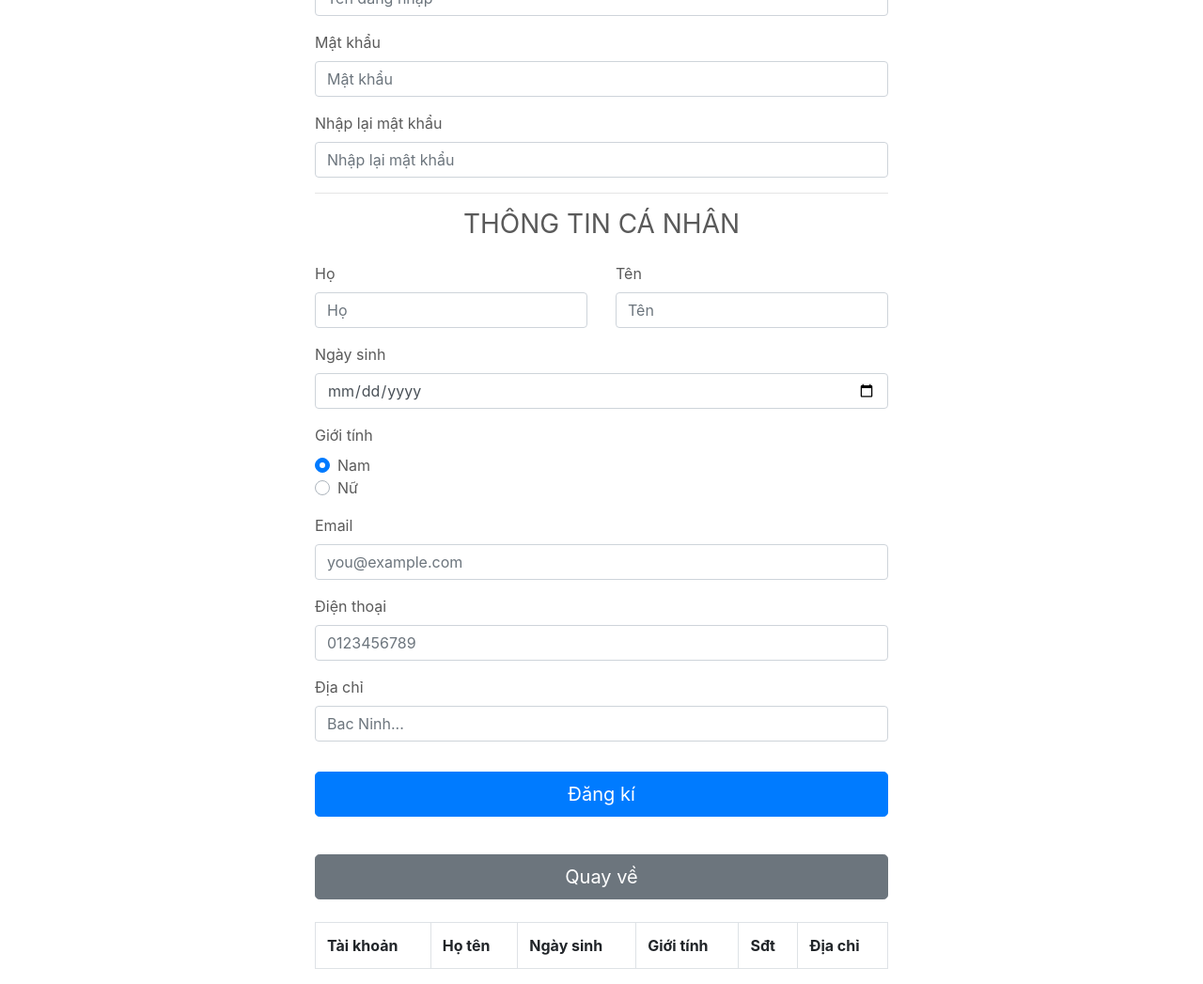
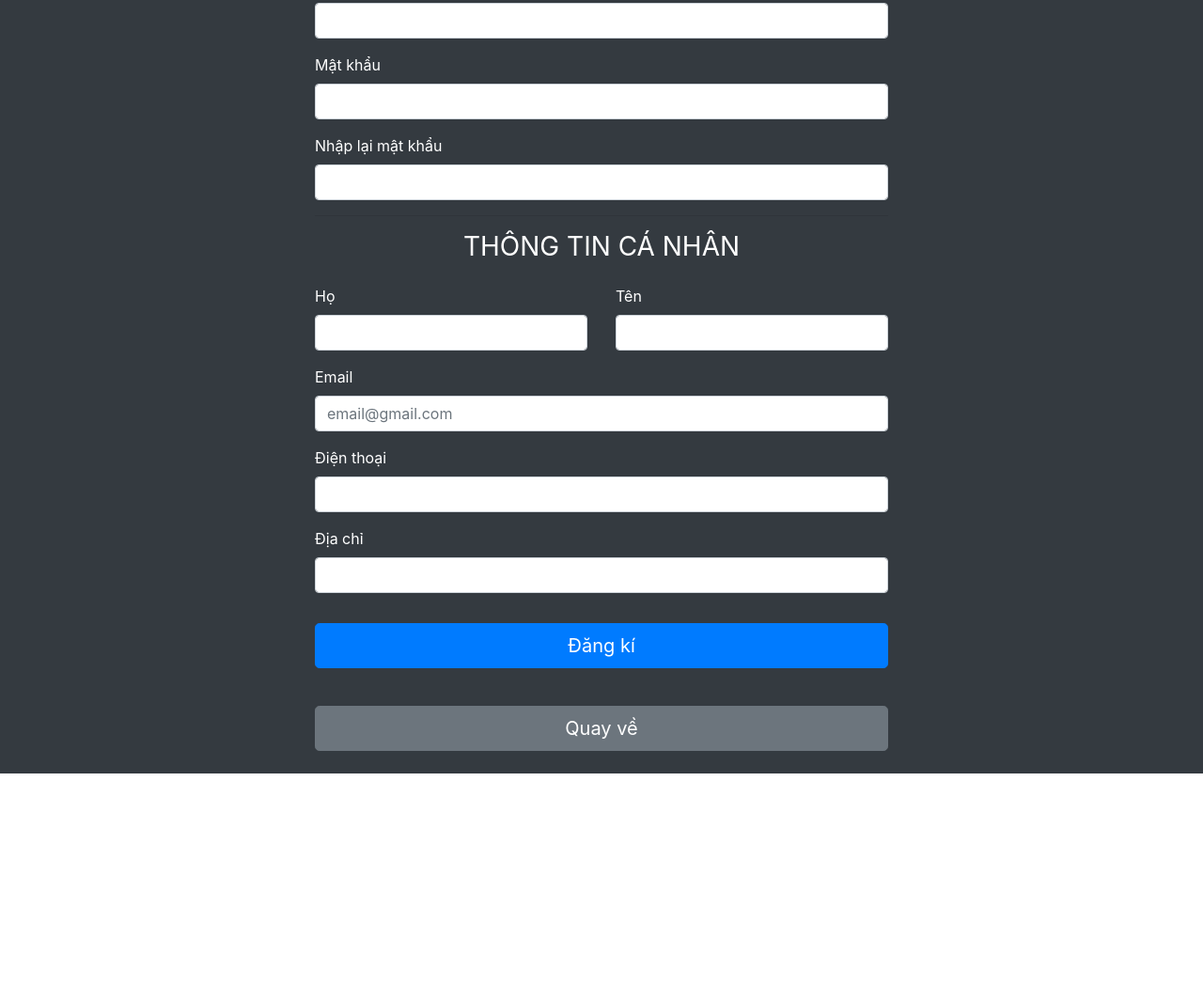
Before and after one commit to 20114291-TranDinhKhanh/20116521_LeQuocDat_20114291_TranDinhKhanh_Web_ban_linh_kien_may_tinh, a plain HTML site: page html/dangki.html in a window 1280 px wide. Shown: the part 95-1142 px from the top of the page at 94% size. After the commit the page ends 918 px from the top, so only its background shows below. Drawn offline with Linux system fonts and the light colour scheme.

Commit message:
Tenthcommit

```diff
--- a/html/dangki.html
+++ b/html/dangki.html
@@ -68,7 +68,6 @@
             var un = document.getElementById("username").value;
             var h = document.getElementById("firstName").value;
             var t = document.getElementById("lastName").value;
-            var ns = document.getElementById("birthday").value;
             var dt = document.getElementById("phone").value;
             var dc = document.getElementById("address").value;
 
@@ -96,31 +95,32 @@
 </head>
 
 <body>
-    <div class="container-fluid">
+    <div class="container-fluid bg-dark text-white">
         <div class="row">
             <div class="col-md-3"></div>
             <div class="col-md-6">
                 <div class="text-center">
+                    <br>
                     <h1 class="h3 font-weight-normal">ĐĂNG KÍ TÀI KHOẢN</h1>
                 </div>
                 <form class="needs-validation" novalidate>
                     <div class="form-group">
                         <label for="username">Tên đăng nhập</label>
-                        <input type="text" class="form-control" id="username" placeholder="Tên đăng nhập" required>
+                        <input type="text" class="form-control" id="username" required>
                         <div class="invalid-feedback" style="width: 100%;">
                             Vui lòng nhập tên đăng nhập!
                         </div>
                     </div>
                     <div class="form-group">
                         <label for="pwd">Mật khẩu</label>
-                        <input type="password" class="form-control" id="pwd" placeholder="Mật khẩu" value="" required>
+                        <input type="password" class="form-control" id="pwd" value="" required>
                         <div class="invalid-feedback" style="width: 100%;">
                             Bạn chưa nhập mật khẩu!
                         </div>
                     </div>
                     <div class="form-group">
                         <label for="checkpwd">Nhập lại mật khẩu</label>
-                        <input type="password" class="form-control" id="checkpwd" placeholder="Nhập lại mật khẩu" value="" required onblur="checkmatkhau()">
+                        <input type="password" class="form-control" id="checkpwd" value="" required onblur="checkmatkhau()">
                         <div class="invalid-feedback" style="width: 100%;">
                             Bạn chưa nhập tên đăng nhập!
                         </div>
@@ -134,7 +134,7 @@
                         <div class="row">
                             <div class="col-md-6 mt-3">
                                 <label for="firstName">Họ</label>
-                                <input type="text" class="form-control" id="firstName" placeholder="Họ" value="" required onblur="kiemtraho()">
+                                <input type="text" class="form-control" id="firstName" value="" required onblur="kiemtraho()">
                                 <div class="invalid-feedback">
                                     Bạn chưa nhập họ!!!
                                 </div>
@@ -142,7 +142,7 @@
                             </div>
                             <div class="col-md-6 mt-3">
                                 <label for="lastName">Tên</label>
-                                <input type="text" class="form-control" id="lastName" placeholder="Tên" value="" required onblur="kiemtraten()">
+                                <input type="text" class="form-control" id="lastName" value="" required onblur="kiemtraten()">
                                 <div class="invalid-feedback">
                                     Bạn chưa nhập tên!!!
                                 </div>
@@ -151,34 +151,15 @@
                         </div>
                     </div>
                     <div class="form-group">
-                        <label for="birthday">Ngày sinh</label>
-                        <input type="date" class="form-control" id="birthday" required>
-                        <div class="invalid-feedback">
-                            Ngày sinh không được để trống!!!
-                        </div>
-                    </div>
-                    <div class="form-group">
-                        <label for="gender">Giới tính</label>
-                        <div class="custom-control custom-radio">
-                            <input id="Nam" name="gender" type="radio" class="custom-control-input" value="Nam" checked required>
-                            <label class="custom-control-label" for="Nam">Nam</label>
-                        </div>
-                        <div class="custom-control custom-radio">
-                            <input id="Nu" name="gender" type="radio" class="custom-control-input" value="Nữ" required>
-                            <label class="custom-control-label" for="Nu">Nữ</label>
-                        </div>
-
-                    </div>
-                    <div class="form-group">
                         <label for="email">Email</label>
-                        <input type="email" class="form-control" id="email" placeholder="you@example.com" required>
+                        <input type="email" class="form-control" id="email" placeholder="email@gmail.com" required>
                         <div class="invalid-feedback">
                             Email không được để trống!!!
                         </div>
                     </div>
                     <div class="form-group">
                         <label for="phone">Điện thoại</label>
-                        <input type="tel" class="form-control" id="phone" placeholder="0123456789" required onblur="checktel()">
+                        <input type="tel" class="form-control" id="phone" required onblur="checktel()">
                         <div class="invalid-feedback">
                             Điện thoại không được để trống!!!
                         </div>
@@ -186,7 +167,7 @@
                     </div>
                     <div class="form-group">
                         <label for="address">Địa chỉ</label>
-                        <input type="text" class="form-control" id="address" placeholder="Bac Ninh..." required>
+                        <input type="text" class="form-control" id="address" required>
                         <div class="invalid-feedback">
                             Địa chỉ không được bỏ trống!!!
                         </div>
@@ -201,21 +182,8 @@
                 </form>
                 </div>
                 <a href="../index.html" style="text-decoration: none;"><button class="btn btn-secondary btn-lg btn-block mt-3" type="submit">Quay về</button></a>
-                <div class="col-md-3"></div>
                 <br>
-                <table class="table table-hover table-bordered" id="tbinfo">
-                    <tr>
-                        <th>Tài khoản</th>
-                        <th>Họ tên</th>
-                        <th>Ngày sinh</th>
-                        <th>Giới tính</th>
-                        <th>Sđt</th>
-                        <th>Địa chỉ</th>
-                    </tr>
-                </table>
             </div>
-
-        </div>
 
 </body>
 
```
Also changed, not shown: html/dangnhap.html (+12 -7 lines), html/thanhtoan.html (+15 -20 lines).
